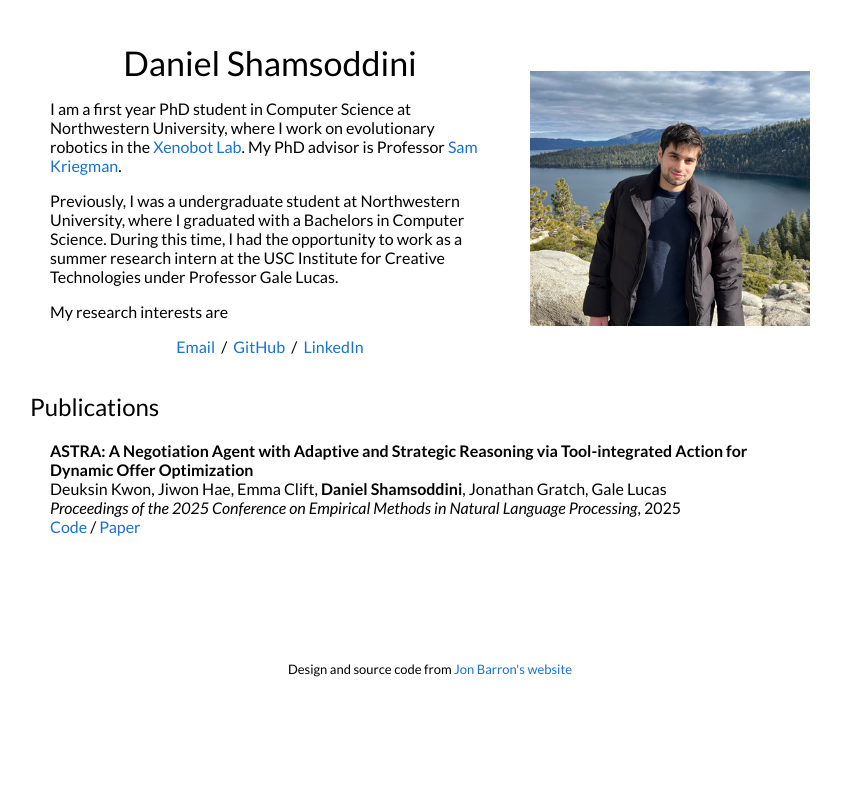
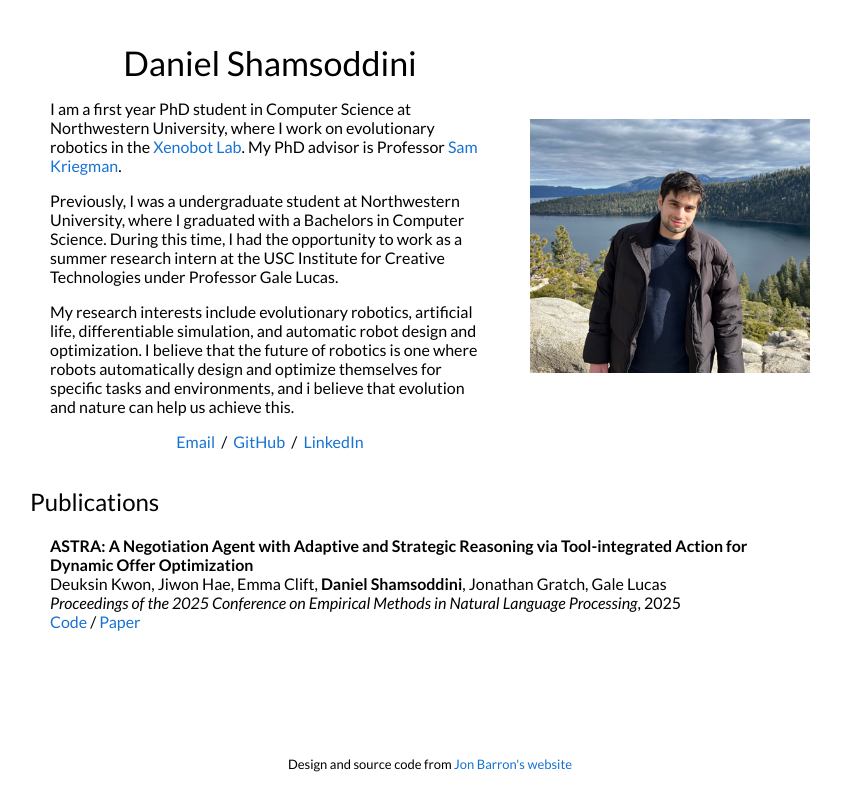
Before and after one commit to danielshamsoddini/danielshamsoddini.github.io, a Jekyll site: the page built from _posts/2025-11-28-ASTRA.markdown, in a window 1280 px wide. Shown: the top 811 px of the page, without its empty margins (210-1051 px from the left). Built offline with Jekyll 4.4.1, drawn with Linux system fonts in a browser that asks for light colours.

Commit message:
see if this works

```diff
--- a/_layouts/default.html
+++ b/_layouts/default.html
@@ -43,7 +43,7 @@
 
               </p>
               <p>
-                My research interests are
+                My research interests include evolutionary robotics, artificial life, differentiable simulation, and automatic robot design and optimization. I believe that the future of robotics is one where robots automatically design and optimize themselves for specific tasks and environments, and i believe that evolution and nature can help us achieve this.
               </p>
               <p style="text-align:center">
                 <a target="_blank" href="mailto:dshamsoddini@u.northwestern.edu"> Email</a> &nbsp;/&nbsp;
```
